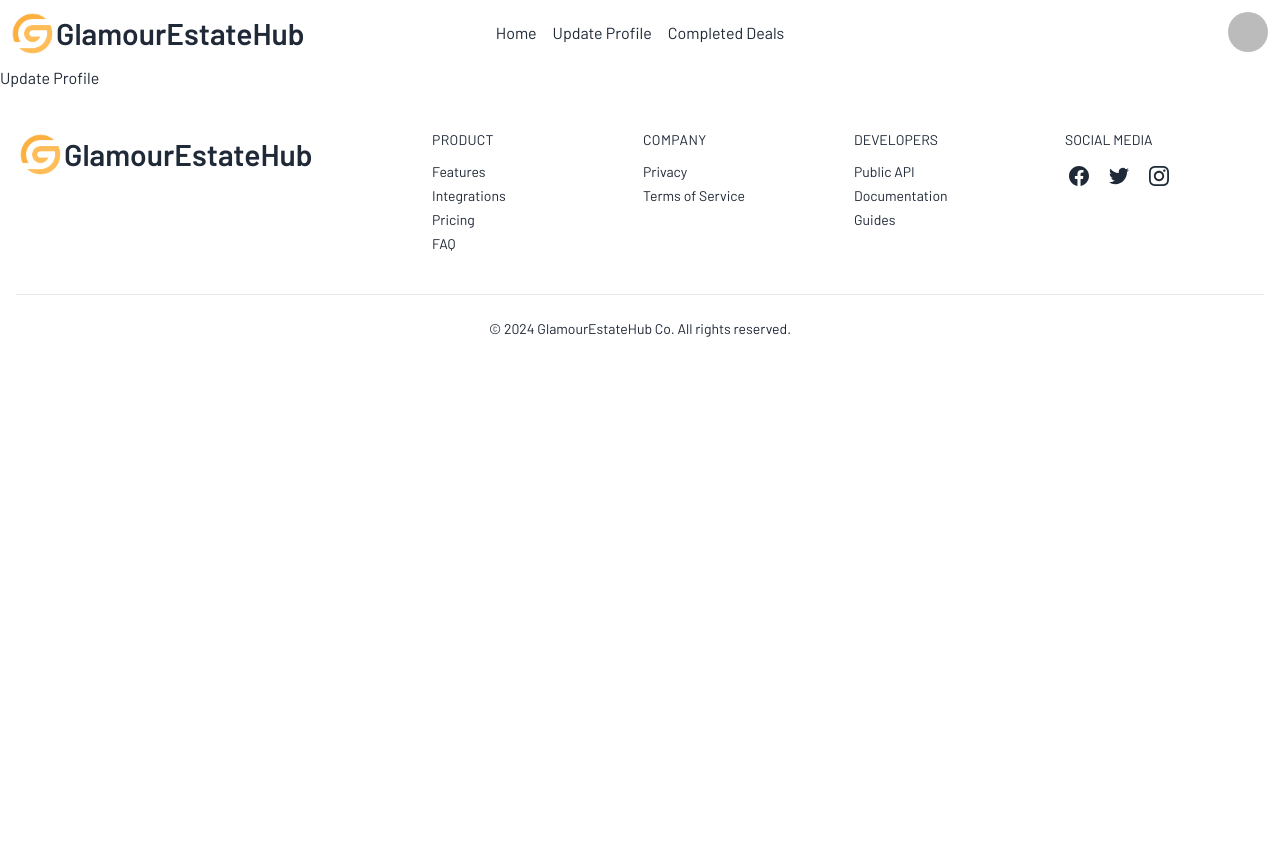
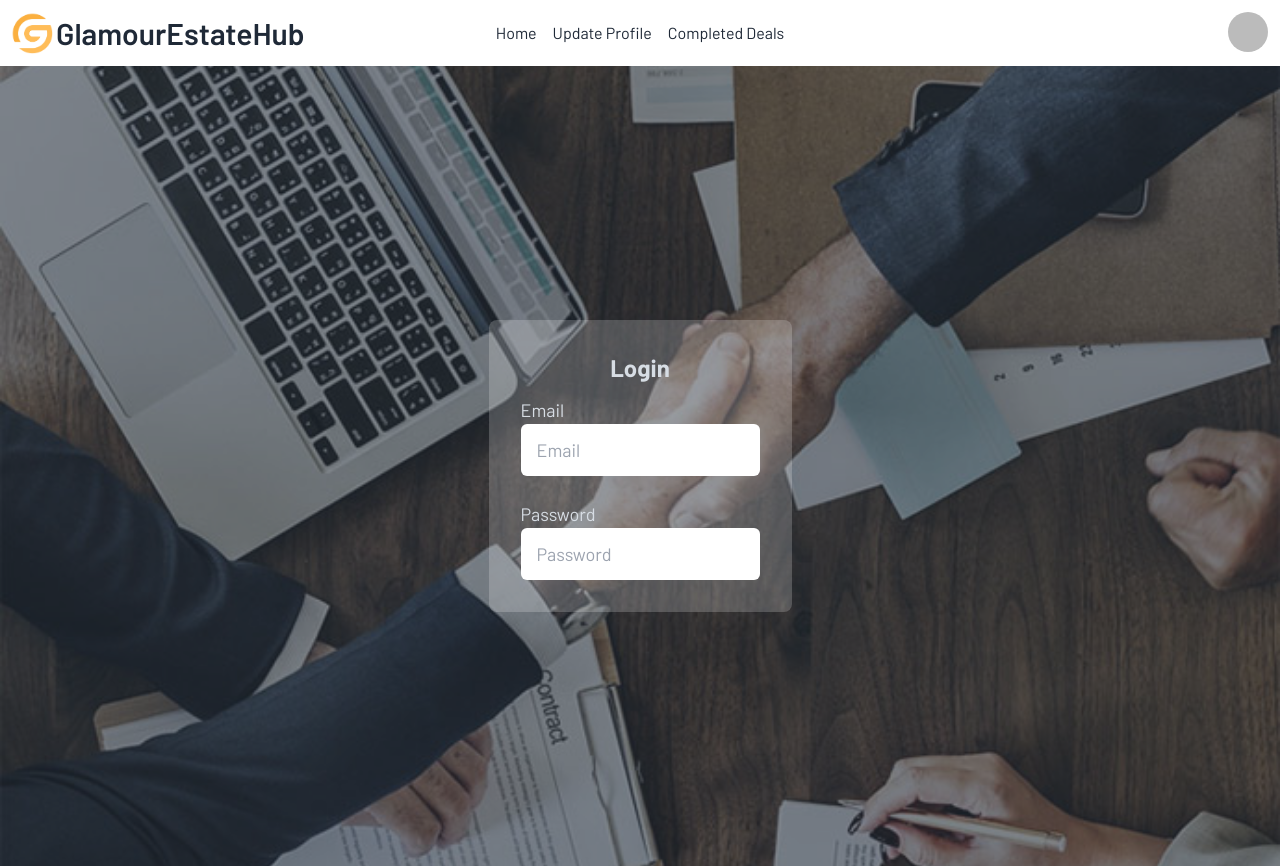
Before and after one commit to Farhad2590/Estatehub, a React (Vite) app: page /updated in a window 1280 px wide. Shown: the top 868 px of the page. Before the commit the page ends 800 px from the top, so only its background shows below. Built offline with nearby package versions, Linux system fonts and the light colour scheme; no server answers; sample sign-in values are in the browser's storage.

Commit message:
User Profile page updated and password verification like must be 6 word etc updated

```diff
--- a/src/Pages/Login.jsx
+++ b/src/Pages/Login.jsx
@@ -5,10 +5,14 @@ import { ToastContainer, toast } from 'react-toastify';
 import 'react-toastify/dist/ReactToastify.css';
 import SocialLogin from '../Components/SocialLogin';
 import useHooks from '../Hooks/useHooks';
-import { useNavigate,useLocation } from 'react-router-dom';
+import { useNavigate, useLocation } from 'react-router-dom';
+import { FaEye, FaRegEyeSlash } from "react-icons/fa";
+import { useState } from 'react';
 
 
 const Login = () => {
+
+    const [showPassword, setShowPassword] = useState(false)
     const { signInUser } = useHooks();
     // console.log(signInUser);
     const navigate = useNavigate()
@@ -24,23 +28,31 @@ const Login = () => {
     } = useForm()
     const onSubmit = (data) => {
         const { email, password } = data;
+        if (password.length < 6) {
+            toast('Password should be 6 character or more')
+        }
+        else if (!/[A-Z]/.test(password)) {
+            toast('Password should have at lease one Uppercase letter')
+            return;
+        }
+        else if (!/[a-z]/.test(password)) {
+            toast('Password should have at lease one Uppercase letter')
+            return;
+        }
         signInUser(email, password)
-            // .then(result => {
-            //     toast.success("Login successful!");
-            //     console.log(result);
-            // })
-            .then(result =>{
+            .then(result => {
                 toast.success("Login successful!");
-                if(result.user){
+                if (result.user) {
                     navigate(from)
-
                 }
             })
             .catch(error => {
                 toast.error("Login failed. Please try again."); // Display an error toast if registration fails
                 console.error(error);
             });
+
     }
+
 
     return (
         <div className="hero min-h-screen" style={{ backgroundImage: `url(${backgroundImage})` }}>
@@ -56,12 +68,26 @@ const Login = () => {
                                     {...register("email", { required: true })} />
                                 {errors.email && <span className='text-red-600 font-bold'>!!!Email is required!!!</span>}
                             </div>
-                            <div className="text-lg">
+                            <div className="text-lg relative">
                                 <label htmlFor="password" className="block dark:text-gray-600">Password</label>
-                                <input type="password" name="password" id="password" placeholder="Password" className="w-full px-4 py-3 rounded-md "
+                                <input type={showPassword ? "text" : "password"} name="password" id="password" placeholder="Password" className="w-full px-4 py-3 rounded-md "
                                     {...register("password", { required: true })} />
                                 {errors.password && <span className='text-red-600 font-bold'>!!!Password is required!!!</span>}
+                                <span className="absolute top-11 right-3" onClick={() => setShowPassword(!showPassword)}>
+                                    {showPassword ? <FaRegEyeSlash /> : <FaEye />}
+                                </span>
                             </div>
+                            {/* <div className="text-lg relative">
+                            <label htmlFor="password" className="block dark:text-gray-600">Password</label>
+                                <input className=" w-full px-4 py-3 rounded-md"
+                                    type={showPassword ? "text" : "password"}
+                                    name="password"
+                                    placeholder="Enter Password"
+                                    id="" required />
+                                <span className="absolute top-11 right-3" onClick={() => setShowPassword(!showPassword)}>
+                                    {showPassword ? <FaRegEyeSlash /> : <FaEye />}
+                                </span>
+                            </div> */}
                             <div className='text-center'>
                                 <button className='btn bg-orange-400 text-white outline-none border-none'>Sign In</button>
                             </div>
--- a/src/Pages/Register.jsx
+++ b/src/Pages/Register.jsx
@@ -4,23 +4,36 @@ import { useForm } from 'react-hook-form';
 import { ToastContainer, toast } from 'react-toastify';
 import 'react-toastify/dist/ReactToastify.css';
 import useHooks from '../Hooks/useHooks';
+import { FaEye, FaRegEyeSlash } from "react-icons/fa";
+import { useState } from 'react';
 const Register = () => {
 
+    const [showPassword, setShowPassword] = useState(false)
     const { createUser } = useHooks();
     // hookfrom
     const {
         register,
         handleSubmit,
-
         formState: { errors },
     } = useForm()
     const onSubmit = (data) => {
-        const{email,password} = data;
-        createUser(email,password)
-        .then(result =>{
-            toast.success("Registration successful!");
-            console.log(result);
-        })
+        const { email, password } = data;
+        if (password.length < 6) {
+            toast('Password should be 6 character or more')
+        }
+        else if (!/[A-Z]/.test(password)) {
+            toast('Password should have at lease one Uppercase letter')
+            return;
+        }
+        else if (!/[a-z]/.test(password)) {
+            toast('Password should have at lease one Uppercase letter')
+            return;
+        }
+        createUser(email, password)
+            .then(result => {
+                toast.success("Registration successful!");
+                console.log(result);
+            })
     }
 
     return (
@@ -48,11 +61,14 @@ const Register = () => {
                                 <label htmlFor="photoUrl" className="block">PhotoUrl</label>
                                 <input type="text" name="photoUrl" id="photoUrl" placeholder="PhotoUrl" className="w-full px-4 py-3 rounded-md" />
                             </div>
-                            <div className="text-lg">
-                                <label htmlFor="password" className="block">Password</label>
-                                <input type="password" name="password" id="password" placeholder="Password" className="w-full px-4 py-3 rounded-md"
+                            <div className="text-lg relative">
+                                <label htmlFor="password" className="block dark:text-gray-600">Password</label>
+                                <input type={showPassword ? "text" : "password"} name="password" id="password" placeholder="Password" className="w-full px-4 py-3 rounded-md "
                                     {...register("password", { required: true })} />
                                 {errors.password && <span className='text-red-600 font-bold'>!!!Password is required!!!</span>}
+                                <span className="absolute top-11 right-3" onClick={() => setShowPassword(!showPassword)}>
+                                    {showPassword ? <FaRegEyeSlash /> : <FaEye />}
+                                </span>
                             </div>
                             <div className='text-center'>
                                 <button className='btn bg-orange-400 text-white outline-none border-none'>Sign up</button>
--- a/src/Pages/Updated.jsx
+++ b/src/Pages/Updated.jsx
@@ -1,9 +1,30 @@
+import backgroundImage from '../assets/au1.jpg';
 
 
 const Updated = () => {
     return (
-        <div>
-            <h1>Update Profile</h1>
+        <div className="hero min-h-screen" style={{ backgroundImage: `url(${backgroundImage})` }}>
+            <div className="hero-overlay bg-opacity-60"></div>
+            <div className="hero-content  text-neutral-content">
+                <div className="max-w-m bg-white bg-opacity-20 backdrop-blur-base rounded-lg">
+                    <div className="w-full max-w-md p-8 space-y-3 rounded-x">
+                        <h1 className="text-2xl font-bold text-center">Login</h1>
+                        <form  className="space-y-6">
+                            <div className="text-lg">
+                                <label htmlFor="email" className="block ">Email</label>
+                                <input type="email" name="email" id="Email" placeholder="Email" className="w-full px-4 py-3 rounded-md " />
+                            </div>
+                            <div className="text-lg relative">
+                                <label htmlFor="password" className="block ">Password</label>
+                                <input placeholder="Password" className="w-full px-4 py-3 rounded-md " />
+                            </div>
+
+                        </form>
+
+                    </div>
+                </div>
+
+            </div>
         </div>
     );
 };
```
